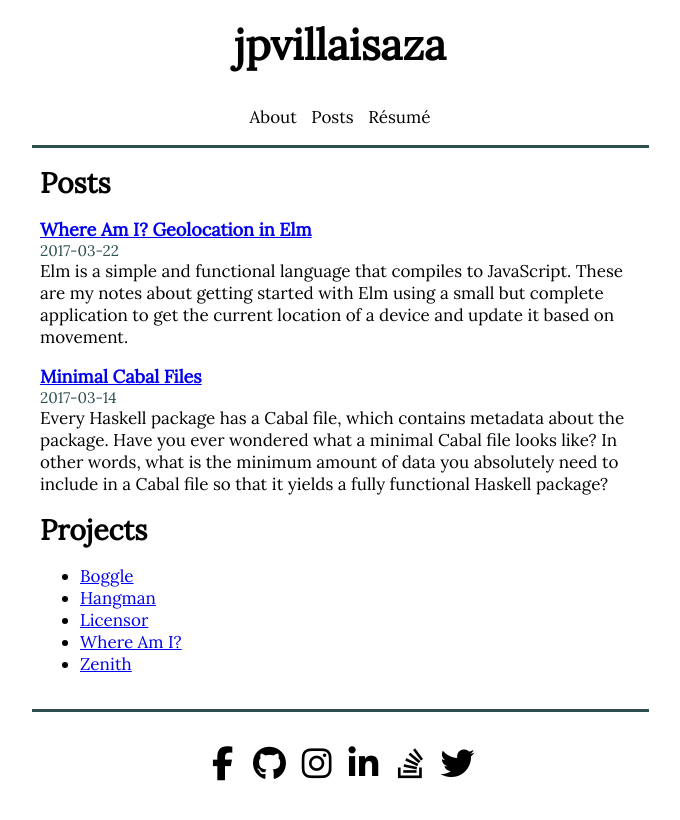
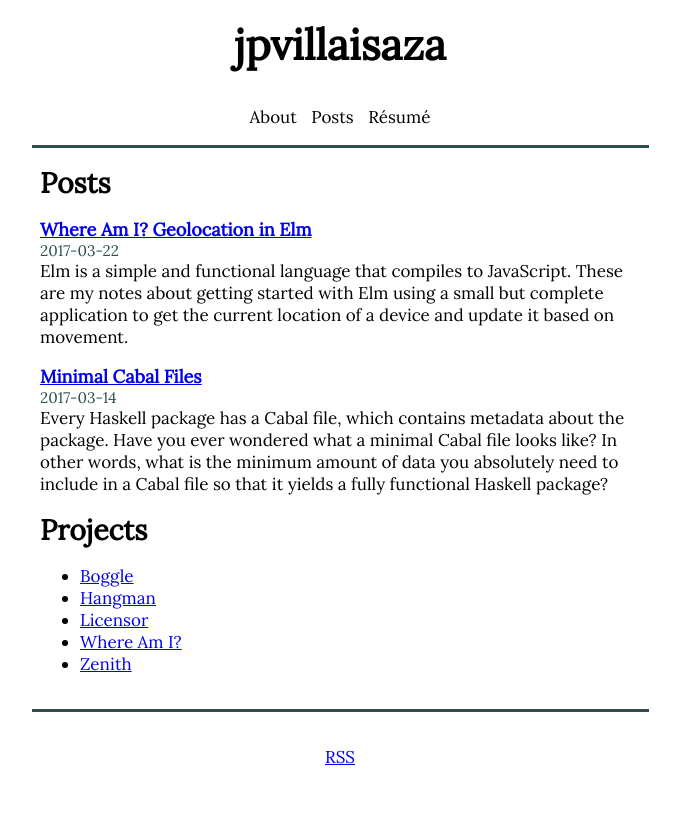
Before and after one commit to jpvillaisaza/jpvillaisaza.github.io, a Jekyll site: the page built from index.html, in a window 1280 px wide. Shown: the top 820 px of the page, without its empty margins (300-980 px from the left). Built offline with Jekyll 4.4.1, drawn with Linux system fonts in a browser that asks for light colours; nearby versions of some CDN libraries.

Commit message:
Remove Font Awesome

```diff
--- a/404.html
+++ b/404.html
@@ -5,7 +5,9 @@ permalink: /404.html
 ---
 
 <div class="center">
-  <span class="far fa-frown fa-4x" aria-hidden="true"></span>
+  <span>
+    :(
+  </span>
   <p>
     “Ow, fuck!”
   </p>
--- a/_data/reading.yml
+++ /dev/null
@@ -1,4 +0,0 @@
-currently:
-  - author: Soledad Acosta de Samper
-    lang: es
-    title: Una holandesa en América
--- a/_layouts/default.html
+++ b/_layouts/default.html
@@ -12,8 +12,6 @@
     <link rel="stylesheet" href="/assets/css/styles.css">
 
     {% feed_meta %}
-
-    <script src="https://kit.fontawesome.com/7bdeacfec1.js" crossorigin="anonymous"></script>
   </head>
   <body>
     <header class="site">
@@ -38,13 +36,9 @@
       {{ content }}
     </main>
     <footer class="site">
-      <address>
-        {% for item in site.data.address %}
-          <a href="{{ item.url }}" aria-label="{{ item.title }}">
-            <i class="{{ item.icon }} fa-2x fa-fw" aria-hidden="true"></i>
-          </a>
-        {% endfor %}
-      </address>
+      <a href="/feed.xml">
+        RSS
+      </a>
     </footer>
   </body>
 </html>
--- a/_sass/main.scss
+++ b/_sass/main.scss
@@ -82,11 +82,6 @@ main {
 footer.site {
   padding: 2em 0;
   text-align: center;
-
-  a {
-    color: inherit;
-    text-decoration: none;
-  }
 }
 
 /* */
```
Also changed, not shown: _layouts/recipe.html (deleted, +0 -16 lines).
